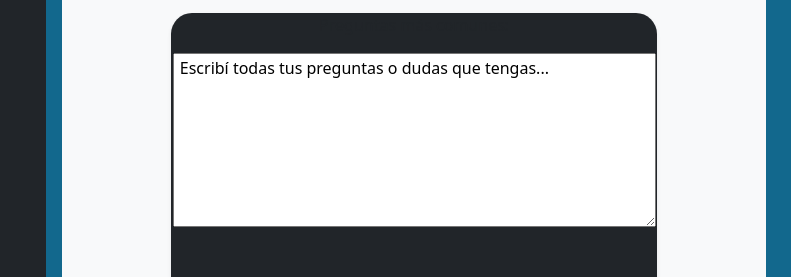
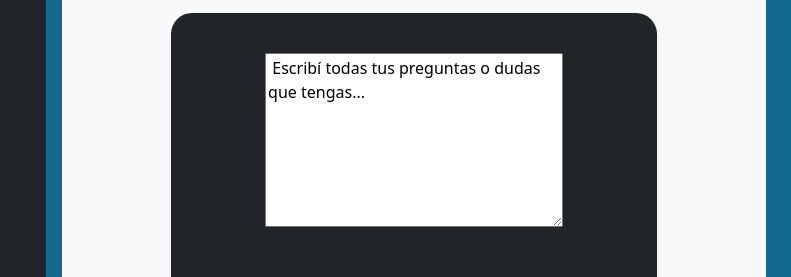
Before and after one commit to EmanuelDavid-Code01/LaPanaderia-DesafioFinalCoderHouse, a website: page nosotros.html in a window 1280 px wide. Shown: the part 749-1026 px from the top of the page, 489-1280 px from the left. Drawn offline with nearby package versions, Linux system fonts and the light colour scheme.

Commit message:
ultimos cambios en pagina nosotros/area

```diff
--- a/nosotros.html
+++ b/nosotros.html
@@ -111,7 +111,7 @@
                         Preguntas más comunes:
                     </p>
                     <textarea name="textarea" rows="7"
-                        cols="50"> Escribí todas tus preguntas o dudas que tengas...</textarea>
+                        cols="30"> Escribí todas tus preguntas o dudas que tengas...</textarea>
 
                 </div>
                 <ul>
```
